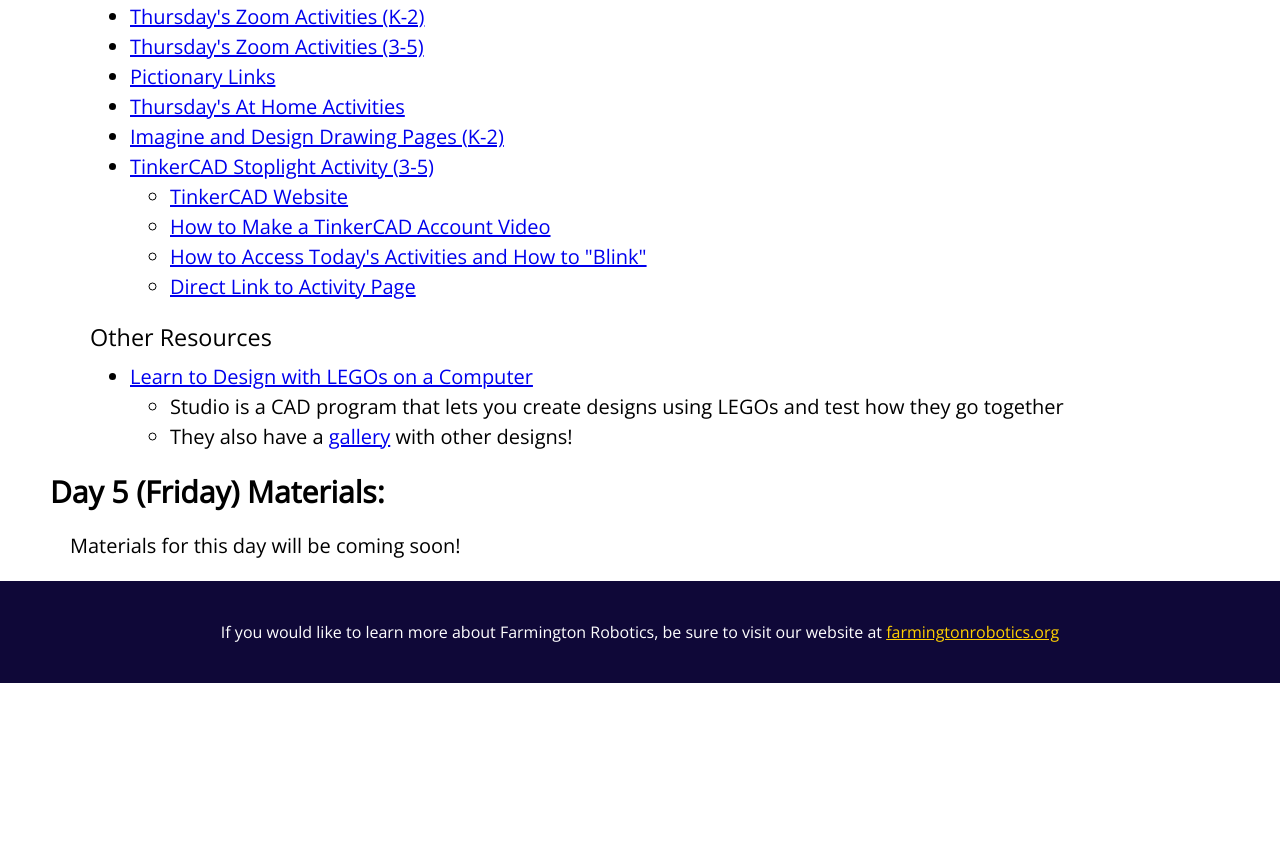
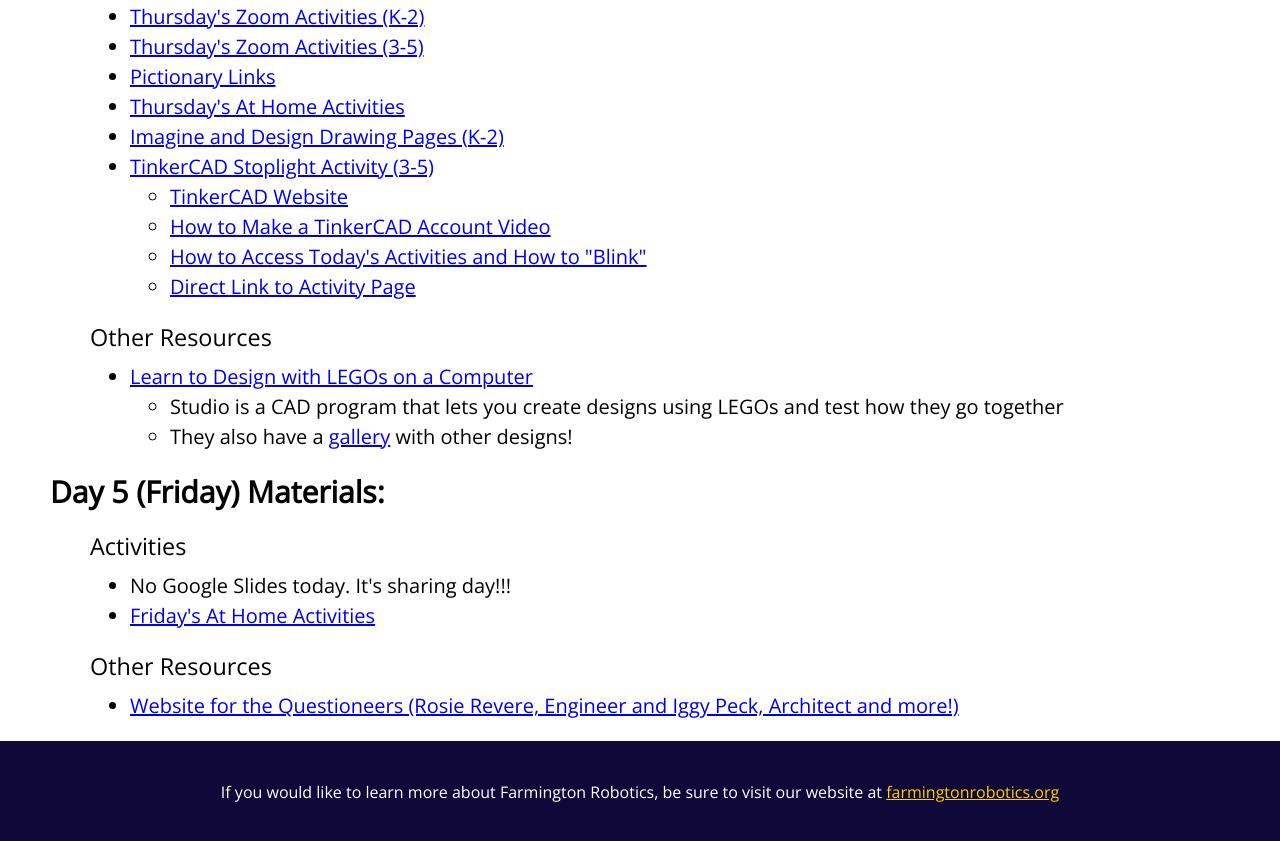
Before and after one commit to team178/flljr, a plain HTML site: page index.html in a window 1280 px wide. Shown: the part 1848-2689 px from the top of the page. Before the commit the page ends 2531 px from the top, so only its background shows below. Drawn offline with nearby package versions, Linux system fonts and the light colour scheme.

Commit message:
Published day 5

```diff
--- a/index.html
+++ b/index.html
@@ -116,15 +116,14 @@
 
 <div id="day">
   <h2>Day 5 (Friday) Materials:</h2>
-  <p>Materials for this day will be coming soon!</p>
 
-  <!-- <ul>
+  <ul>
     <h3>Activities</h3>
     <li>No Google Slides today. It's sharing day!!!</li>
     <li><a target=_blank href="https://docs.google.com/document/d/1GV5XvdUFFw0v5kj6dgP3ZMSkEBP9pC2gFZAAJJ-EBAA/edit?usp=sharing">Friday's At Home Activities</a></li>
     <h3>Other Resources</h3>
     <li><a target=_blank href="https://questioneers.com/">Website for the Questioneers (Rosie Revere, Engineer and Iggy Peck, Architect and more!)</a></li>
-  </ul> -->
+  </ul>
 </div>
 
 
```
